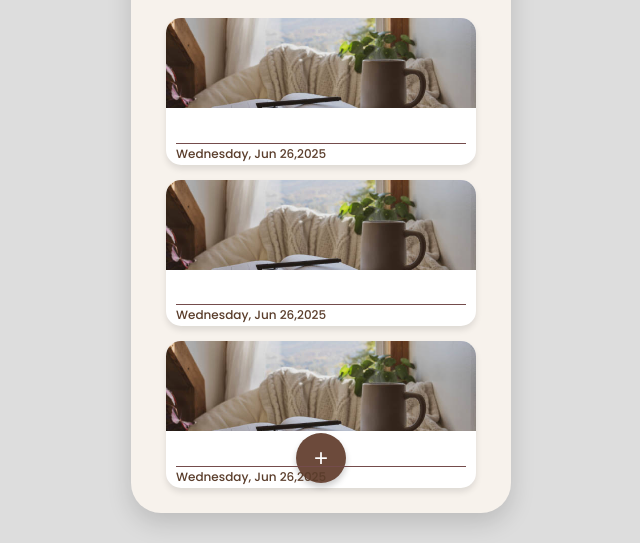
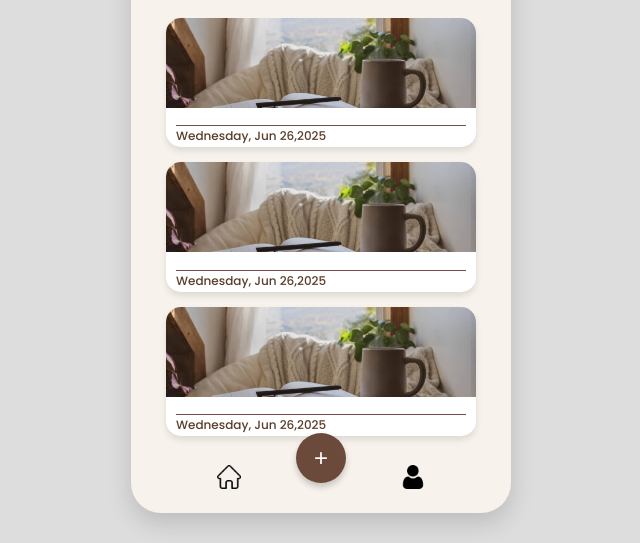
Before and after one commit to takatoshilee/Logify, a plain HTML site: page index.html in a window 1280 px wide. Shown: the part 257-800 px from the top of the page, without its empty margins (319-959 px from the left). Drawn offline with Linux system fonts and the light colour scheme.

Commit message:
update index

```diff
--- a/index.html
+++ b/index.html
@@ -54,7 +54,11 @@
                         +
                     </button>
                 </div>
-
+                <div class="bottom-bar">
+                    <img src="images/home.png" alt="home" class="icon" id="homeIcon">
+                    <img src="images/user.png" alt="user" class="icon" id="userIcon">
+                </div>
+            </div>
         </div>
     </div>
 </body>
--- a/style.css
+++ b/style.css
@@ -30,7 +30,7 @@ body {
     padding: 10px;
     box-shadow: 0 10px 25px rgba(0, 0, 0, 0.15);
     position: relative;
-    overflow-y: auto;
+    overflow-y: visible;
 }
 .title {
     top: 0px;
@@ -93,6 +93,7 @@ cursor: pointer;
     margin-bottom: 15px;
     box-shadow: 0px 4px 6px rgba(0, 0, 0, 0.1);
     flex-direction: column;
+    z-index: 0;
 }
 
 
@@ -127,7 +128,6 @@ cursor: pointer;
     padding: 1px;
     font-size: 12px;
     color: #5a3d2b;
-    z-index: 2;
     bottom: 25px;
 }
 
@@ -142,6 +142,7 @@ cursor: pointer;
     bottom: 30px;
     left: 50%;
     transform: translateX(-50%);
+    z-index: 2;
 }
 
 
@@ -179,3 +180,22 @@ transition: width 0.3s ease, opacity 0.3s ease;
     width: 150px;
     opacity: 1;
 }
+
+.bottom-bar {
+    width: 100%;
+    background: #f7f2ec;
+    display: flex;
+    justify-content: center;
+    align-items: center;
+    height: 60px;
+    padding: 0 20px;
+    z-index: 1;
+}
+
+#homeIcon {
+    margin-right: 80px;
+}
+
+#userIcon {
+    margin-left: 80px;
+}
```
Also changed, not shown: images/home.png (added), images/user.png (added). Lines whose indentation alone changed are shown as unchanged.
